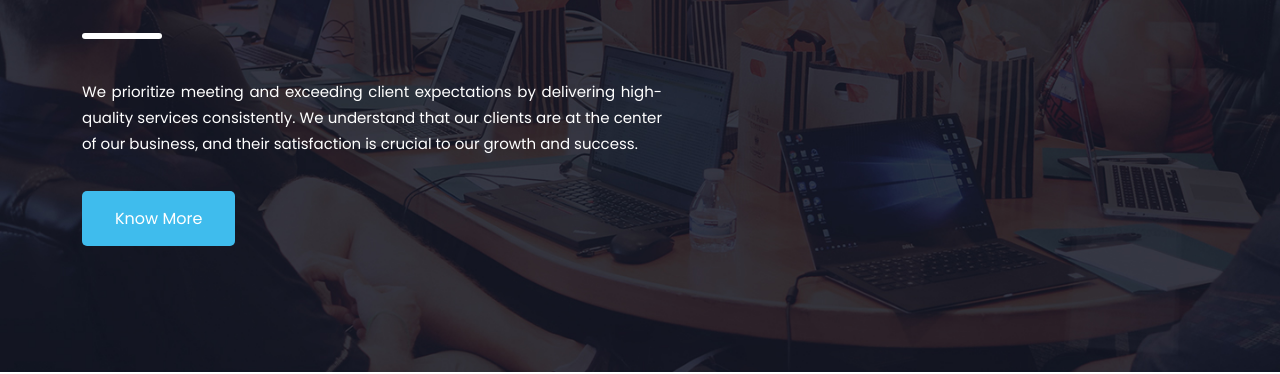
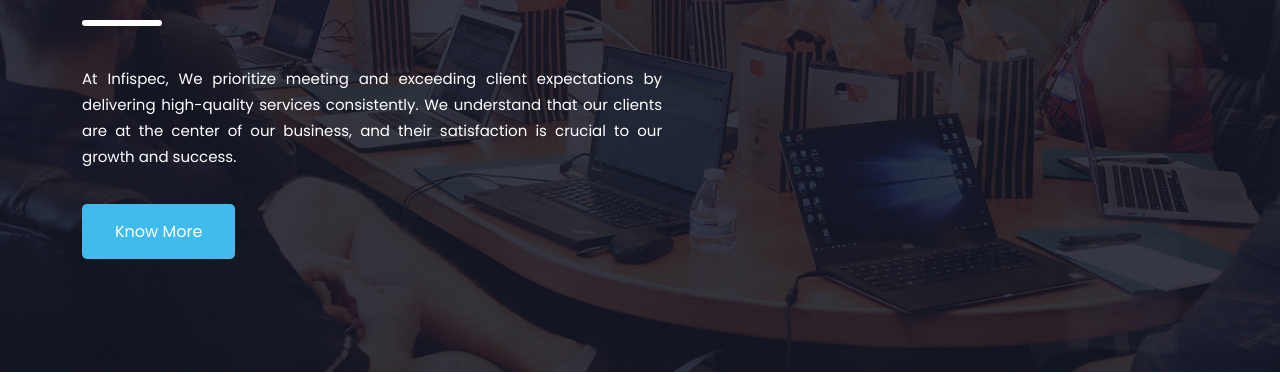
Before and after one commit to Infispec1/infispec, a plain HTML site: page index.html in a window 1280 px wide. Shown: the part 428-802 px from the top of the page. Drawn offline with nearby package versions, Linux system fonts and the light colour scheme.

Commit message:
Update index.html

```diff
--- a/index.html
+++ b/index.html
@@ -84,7 +84,7 @@ https://templatemo.com/tm-574-mexant
                 <div class="header-text">
                   <h2><br>Transform your business with <em><br>Infispec</em></h2>
                   <div class="div-dec"></div>
-                  <p>We prioritize meeting and exceeding client expectations by delivering high-quality services consistently.
+                  <p>At Infispec, We prioritize meeting and exceeding client expectations by delivering high-quality services consistently.
                     We understand that our clients are at the center of our business, and their satisfaction is crucial
                      to our growth and success.</p>
                   <div class="buttons">
@@ -113,7 +113,7 @@ https://templatemo.com/tm-574-mexant
                     We embrace a mindset of learning and growth to stay ahead in an ever-evolving business landscape.</p>
                   <div class="buttons">
                     <div class="green-button">
-                      <a href="index.html #core">Discover More</a>
+                      <a href="index.html#core">Discover More</a>
                     </div>
                    <!---- <div class="orange-button">
                       <a href="#">Contact Us</a>
```
